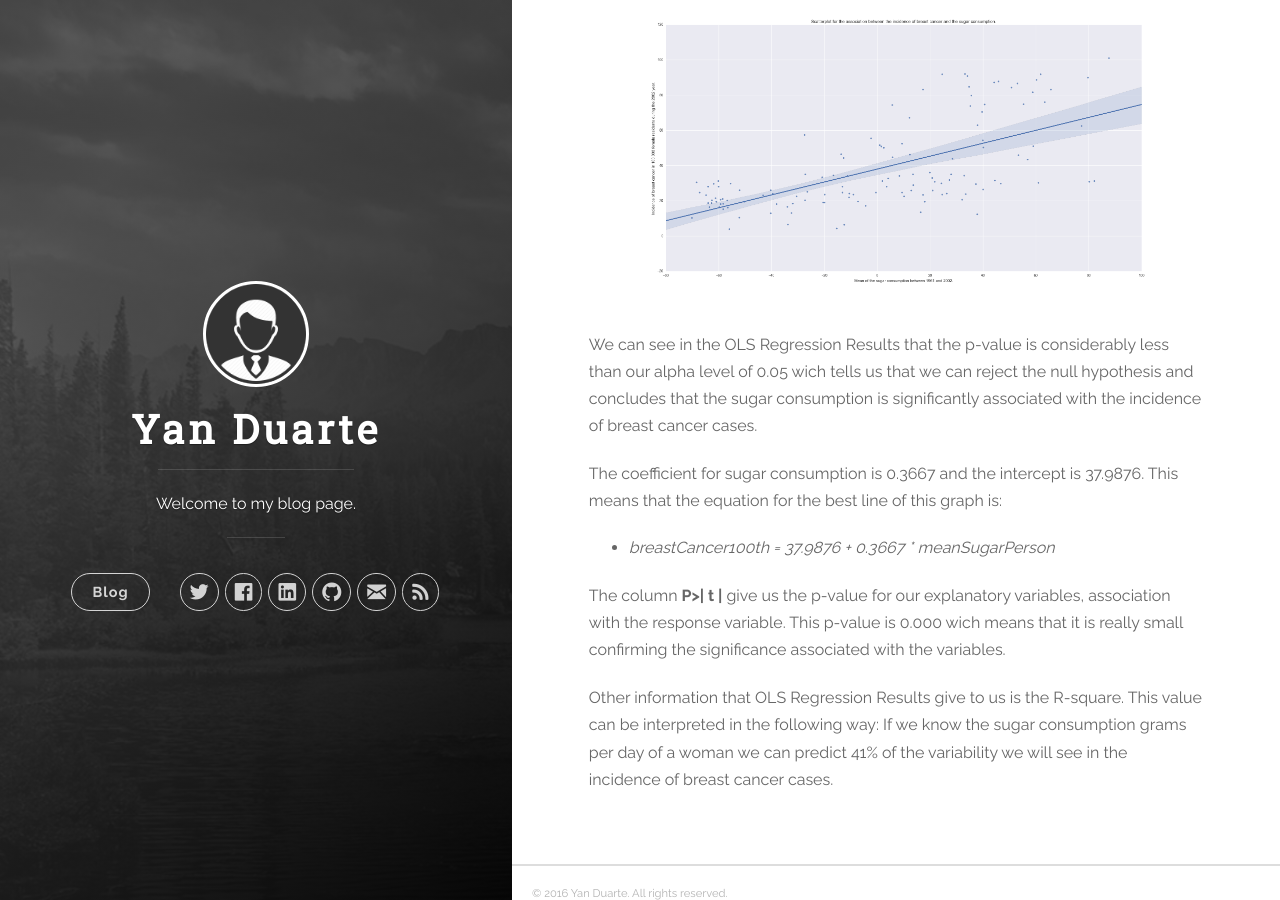
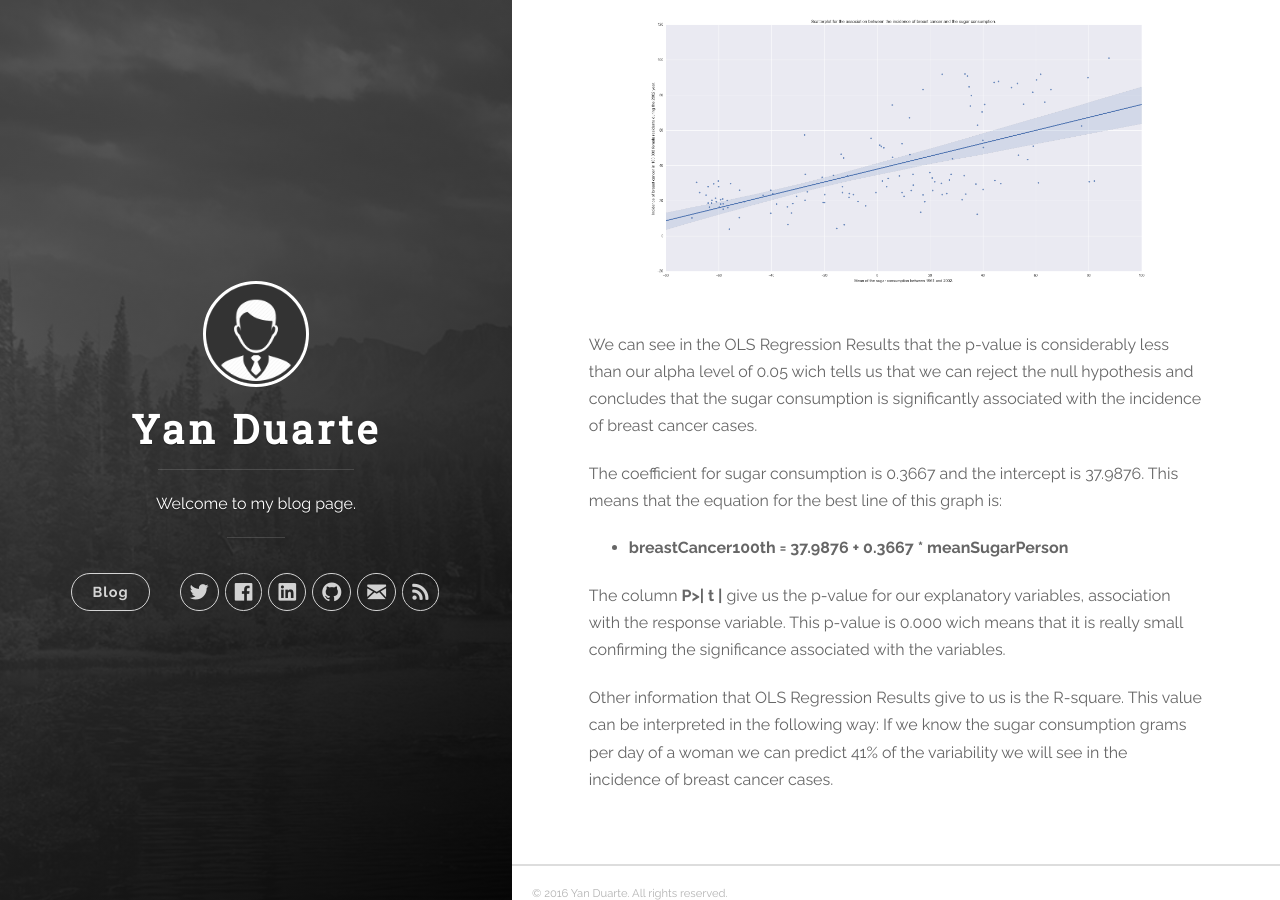
Before and after one commit to yan-duarte/yan-duarte.github.io, a Jekyll site: the page built from _posts/2016-09-10-RMP-Assignment2.md, in a window 1280 px wide and 900 px high, scrolled down 2175 px. Built offline with Jekyll 4.4.1, drawn with Linux system fonts in a browser that asks for light colours; nearby versions of some CDN libraries.

```diff
--- a/_posts/2016-09-10-RMP-Assignment2.md
+++ b/_posts/2016-09-10-RMP-Assignment2.md
@@ -92,7 +92,7 @@ We can see in the OLS Regression Results that the p-value is considerably less t
 
 The coefficient for sugar consumption is 0.3667 and the intercept is 37.9876. This means that the equation for the best line of this graph is:
 
-  - *breastCancer100th = 37.9876 + 0.3667 * meanSugarPerson*
+  - **breastCancer100th = 37.9876 + 0.3667 * meanSugarPerson**
 
 The column **P>\| t \|** give us the p-value for our explanatory variables, association with the response variable. This p-value is 0.000 wich means that it is really small confirming the significance associated with the variables.
 
```
